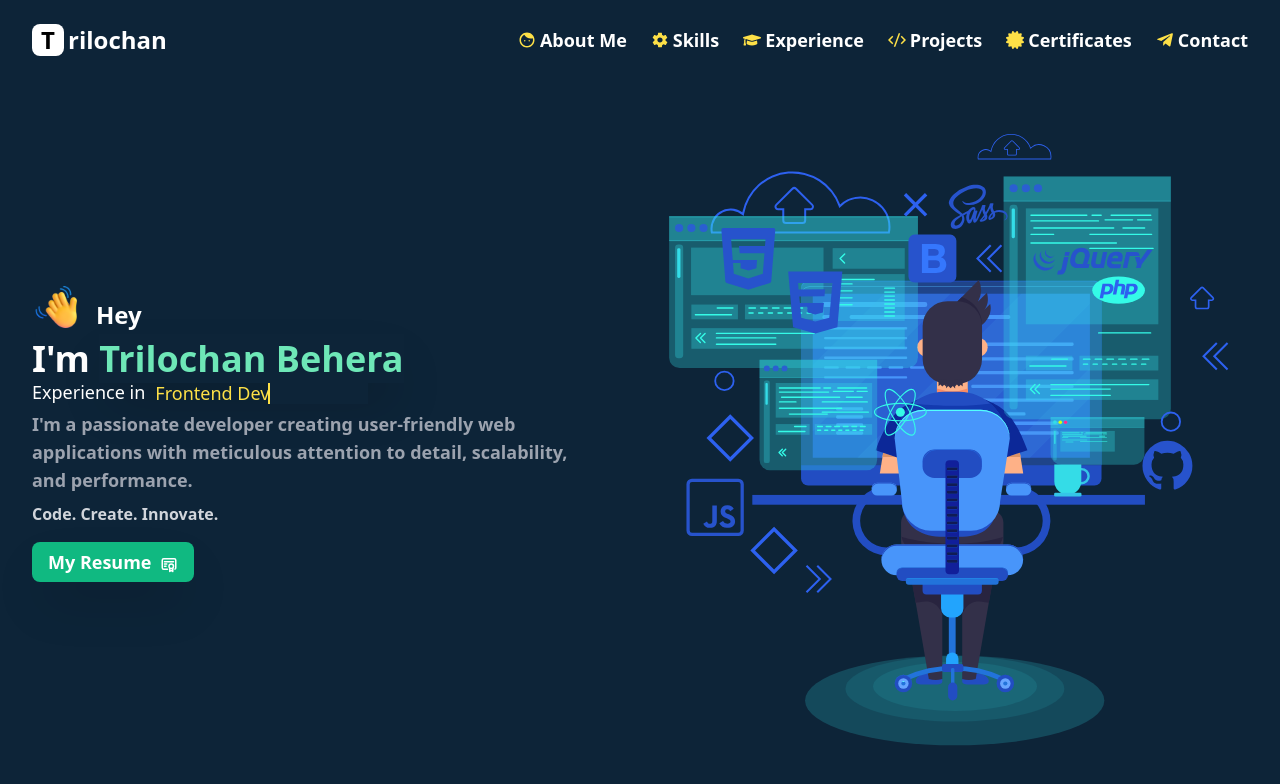
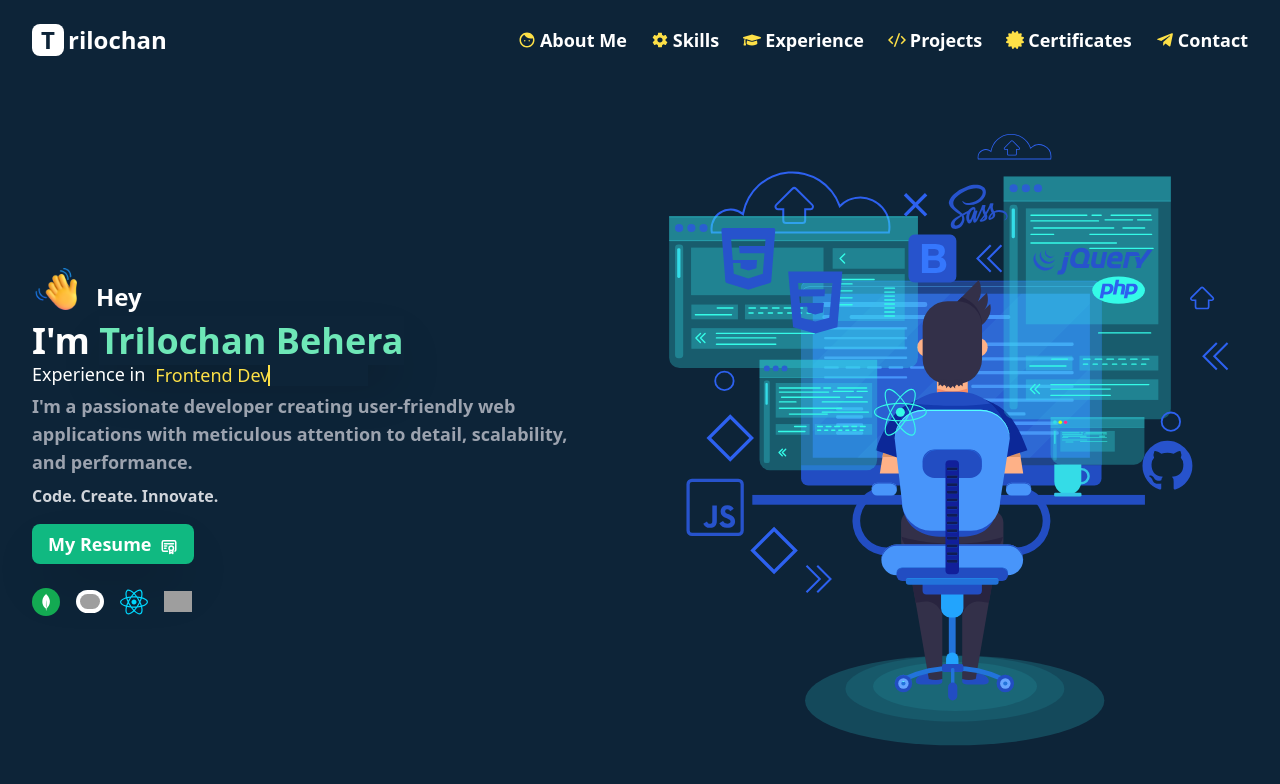
Before and after one commit to Trilochan-dev/Portfolio, a Next.js app: page / in a window 1280 px wide. Shown: the top 784 px of the page. Built offline with nearby package versions, Linux system fonts and the light colour scheme; grey boxes are pictures that could not be loaded.

Commit message:
Update design

```diff
--- a/src/components/AllPages/AboutMe.tsx
+++ b/src/components/AllPages/AboutMe.tsx
@@ -17,20 +17,20 @@ export default function AboutMe() {
         { key: "Language Known :", value: "English, Hindi, Odia" },
     ]
     return (
-        <div className="grid grid-cols-1 lg:grid-cols-5 bg-primary-dark">
+        <div className="grid grid-cols-1 lg:grid-cols-5 bg-primary-dark divide-y-2 md:divide-x-2 ">
             <div className="image col-span-3 px-4">
                 <p className="text-2xl uppercase font-extrabold mt-8 text-white">My Story</p>
-                <p className="indent-16 mt-2 text-gray-300 text-md break-all font-bold">
+                <p className="indent-16 mt-2 text-gray-300 text-md break-words font-bold">
                     Unleashing my expertise in crafting user-friendly, cutting-edge web applications that precisely align with clients unique requirements. With meticulous attention to detail, I focus on building scalable and high-performance solutions that seamlessly integrate innovative design elements, ensuring an exceptional user experience. My commitment to excellence drives me to deliver bespoke web applications that surpass expectations, blending form and function harmoniously. By harnessing the power of robust technologies and a keen eye for aesthetics, I engineer elegant web solutions that propel businesses forward in the digital landscape. Emphasizing precision, scalability, and performance, I am dedicated to delivering remarkable web experiences that captivate users and contribute to the success of my clients.
                 </p>
                 <CVButton title="My Resume" icon={<TbCertificate />} />
             </div>
-            <div className="col-span-2 px-4 border-2 border-white">
+            <div className="col-span-2 px-4">
                 <p className="text-lg uppercase font-extrabold mt-6 text-white leading-8 col-span-2">Personal Info</p>
                 {personalDetails.map((PD, i) => (
-                    <div className="flex items-center gap-4" key={i}>
-                        <p className="w-[33%] font-bold text-md text-green-200 my-2">{PD.key}</p>
-                        <p className="font-medium text-md text-cyan-200 my-2">{PD.value}</p>
+                    <div className="flex items-center gap-4 " key={i}>
+                        <p className="w-[33%] font-bold text-[12px] xs:text-[14px] sm:text-[14px] md:text-[16px] lg:text-[14px] xl:text-[15px] text-green-200 my-2 whitespace-nowrap">{PD.key}</p>
+                        <p className="font-medium text-[12px] xs:text-[14px] sm:text-[14px] md:text-[16px] lg:text-[14px] xl:text-[15px] text-cyan-200 my-2">{PD.value}</p>
                     </div>
                 ))}
                 <div className="flex justify-between items-center my-8">
--- a/src/components/AllPages/Banner.tsx
+++ b/src/components/AllPages/Banner.tsx
@@ -2,6 +2,13 @@ import { TbCertificate } from 'react-icons/tb';
 import CVButton from '../widgets/CVButton';
 
 export default function Banner() {
+  const mernStack = [
+    { name: "mongodb", link: "./Images/svg/mongodb.svg" },
+    { name: "express", link: "./Images/svg/expressjs.svg" },
+    { name: "react", link: "./Images/svg/react.svg" },
+    { name: "react", link: "./Images/svg/node.svg" },
+
+  ]
   return (
     <>
       <div className="lg:flex justify-between py-8 absolute inset-0 w-full m-auto max-w-final overflow-y-auto hide_scrollbar">
@@ -28,6 +35,11 @@ export default function Banner() {
             <h1 className='text-gray-300 font-bold'>Code. Create. Innovate.</h1>
             <CVButton title="My Resume" icon={<TbCertificate />} />
           </div>
+          <div className="flex gap-4 items-center ">
+            {mernStack.map((mern, i) => (
+              <img src={mern.link} alt="" className={`w-7 ${i == 1 && "bg-white rounded-full p-1"}`} />
+            ))}
+          </div>
         </div>
         <div className="flex justify-center">
           <img src="./Images/webpage.svg" className=" lg:w-full h-full" />
--- a/src/components/AllPages/Navbar.tsx
+++ b/src/components/AllPages/Navbar.tsx
@@ -18,12 +18,12 @@ export default function Navbar() {
         <>
             <div className=" flex flex-row justify-between items-center py-4 mx-8 mt-2">
                 <Link href={"/"}> <div className="logo flex items-center">
-                    <div className="bg-white h-8 w-8 text-center rounded-lg m-auto text-2xl font-bold">T</div>
+                    <div className="bg-white h-8 w-8 text-center rounded-lg m-auto text-2xl font-bold text-primary-dark">T</div>
                     <div className="text-2xl font-bold text-white pl-1">rilochan </div>
                 </div>
                 </Link>
 
-                <div className="hire flex gap-4 items-center hidden md:block">
+                <div className="hire  gap-4 items-center hidden lg:flex">
                     <div className=" text-white flex gap-4 lg:gap-6 text-lg font-semibold items-center">
                         {
                             navItem.map((NI, i) => (
@@ -32,7 +32,7 @@ export default function Navbar() {
                         }
                     </div>
                 </div>
-                <div className="block md:hidden">
+                <div className="block lg:hidden">
                     <div className="text-lg uppercase font-bold cursor-pointer ">
                         <MenuBar />
                     </div>
```
